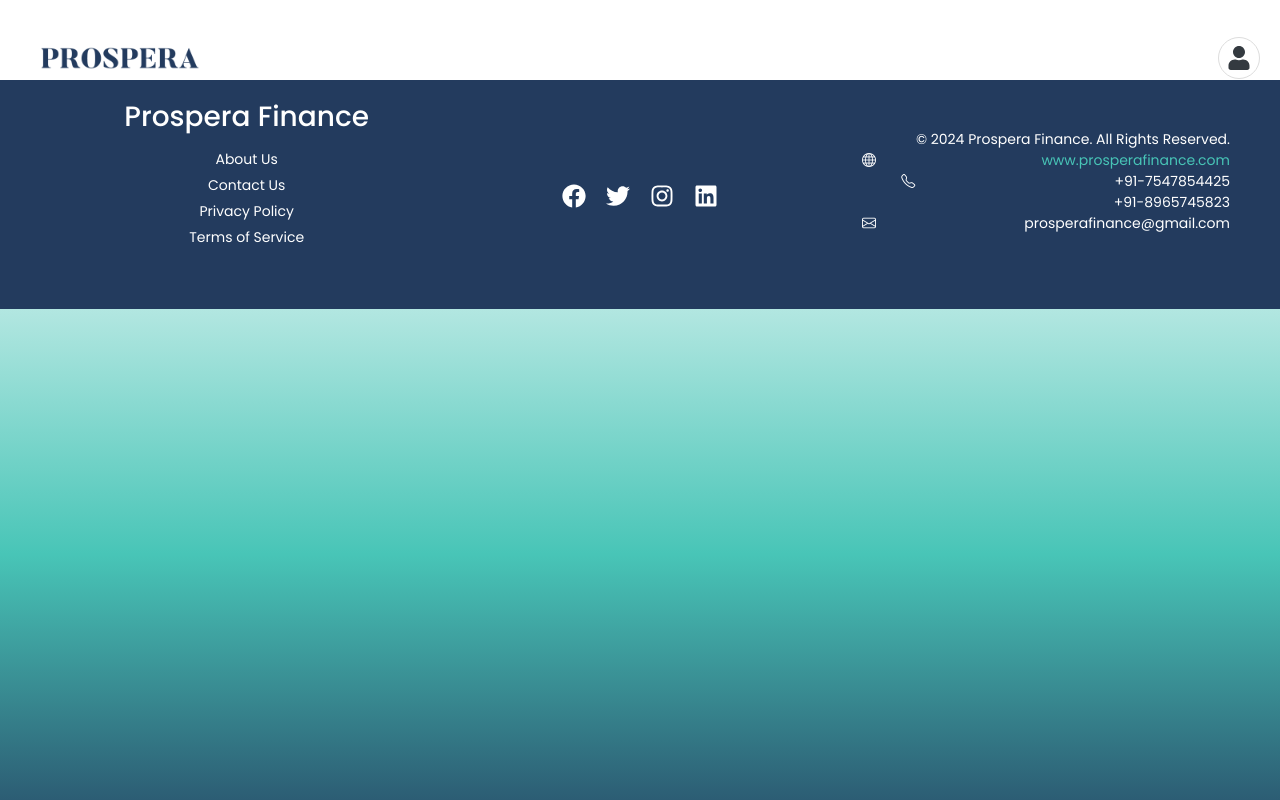
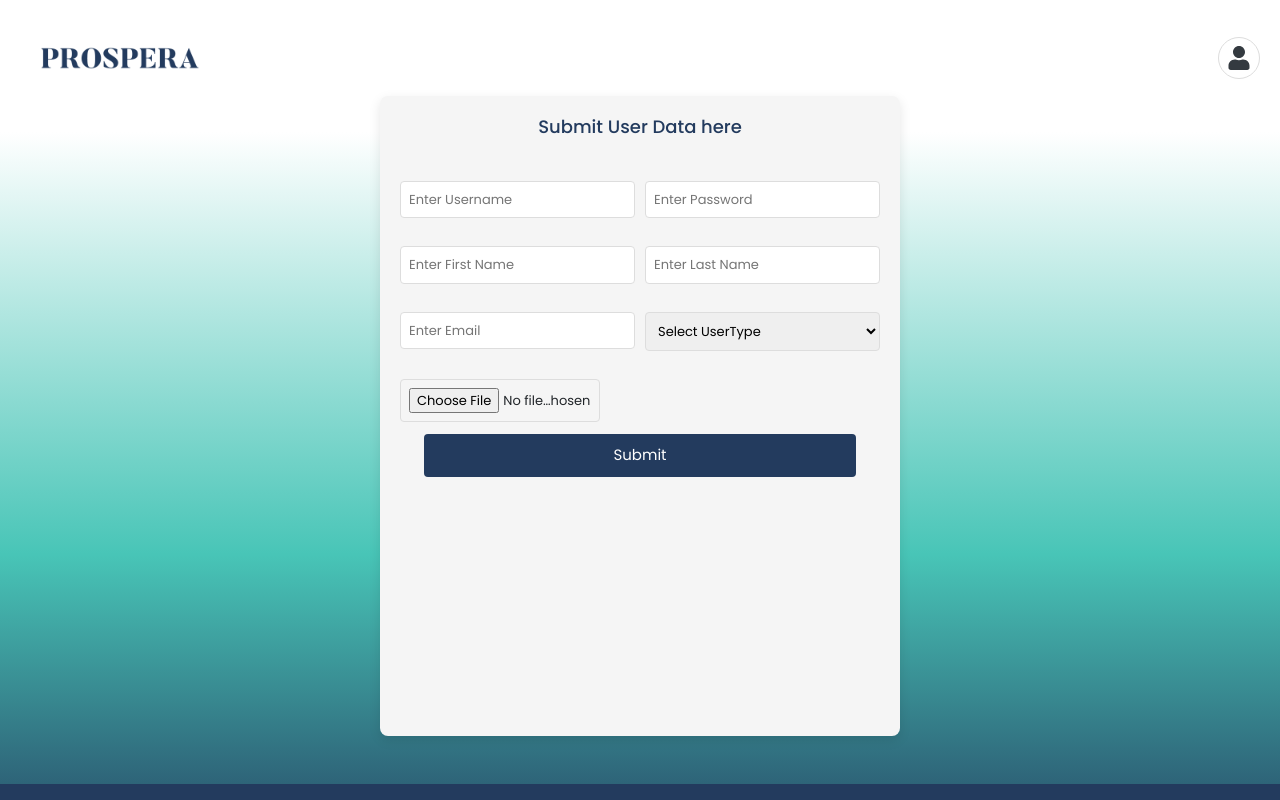
Before and after one commit to addkulkarni/Prospera-Frontend, a React (Create React App) app: page /dashboard/admin in a window 1280 px wide. Shown: the top 800 px of the page. Built offline with nearby package versions, Linux system fonts and the light colour scheme.

Commit message:
admin module

```diff
--- a/src/include/dashboard/Dashboard.js
+++ b/src/include/dashboard/Dashboard.js
@@ -10,6 +10,7 @@
 
 
 import SetLoanDetails from '../../modules/cm/setloandetails/SetLoanDetails';
+import Admin from '../../modules/admin/Admin';
 
 function Dashboard() {
   return (
@@ -22,6 +23,7 @@
                 <Route path="re" element={<RE/>}/>
                 <Route path="ah" element={<Ah/>}/>
                 <Route path="cm" element={<Cm />}/>
+                <Route path='admin' element={<Admin/>}/>
                         {/* <Route path="cm/setloandetails/:id" element={<SetLoanDetails/>} /> */}
                 {/* </Route> */}
             </Routes>
--- /dev/null
+++ b/src/modules/admin/Admin.css
@@ -0,0 +1,89 @@
+/* General form styling */
+.admin-form-container {
+    max-width: 520px;
+    margin: 0 auto;
+    padding: 20px;
+    background-color: #f5f5f5;
+    border-radius: 8px;
+    box-shadow: 0px 4px 12px rgba(0, 0, 0, 0.1);
+  }
+
+  .admin-form {
+    display: flex;
+    flex-direction: column;
+    gap: 12px; /* Increased gap for better spacing */
+    margin-bottom: 10px;
+  }
+
+  .subheading {
+    text-align: center;
+    color: #233b5e;
+    font-size: 18px;
+    margin-bottom: 15px;
+    font-weight: 500;
+  }
+
+  /* Form row and element styling */
+  .form-row {
+    display: flex;
+    gap: 10px; /* Slightly increased gap between columns */
+  }
+
+  .form-element {
+    flex: 1;
+    width:200px;
+    display: flex;
+    flex-direction: column;
+  }
+
+  .form-element input,
+  .form-element select {
+    padding: 8px;
+    font-size: 13px;
+    border: 1px solid #ddd;
+    border-radius: 4px;
+  }
+
+  .form-element input::placeholder,
+  .form-element select::placeholder {
+    font-size: 13px;
+  }
+
+  .form-element input:focus,
+  .form-element select:focus {
+    border-color: #233b5e;
+    outline: none;
+  }
+
+  /* Error message styling */
+  .error {
+    color: red;
+    font-size: 12px;
+    text-align: left;
+    height: 14px; /* Fixed height to prevent shifting */
+    margin-top: 2px;
+  }
+
+  /* Button styling */
+  .submit-button {
+    background-color: #233b5e;
+    color: #fff;
+    border: none;
+    padding: 10px;
+    border-radius: 4px;
+    cursor: pointer;
+    width: 90%;
+    font-size: 15px;
+  }
+
+  .submit-button:hover {
+    background-color: #1a2d4b;
+  }
+
+  /* Responsive adjustments */
+  @media (max-width: 520px) {
+    .form-row {
+      flex-direction: column;
+      gap: 8px;
+    }
+  }
--- /dev/null
+++ b/src/modules/admin/Admin.js
@@ -0,0 +1,123 @@
+import React, { useState } from 'react'
+import validator from '../../validation/Validator';
+import { useForm } from 'react-hook-form';
+import './Admin.css'
+import axios from 'axios';
+
+  const Admin = () => {
+    const [image, setImage] = useState(null);
+    const [error, setError] = useState('');
+    const [success, setSuccess] = useState('');
+    const { register, reset, getValues, formState: { errors } } = useForm();
+    const [statement, setStatement] = useState("Submit User Data here");
+
+    const handleImageChange = (event) => {
+      const file = event.target.files[0];
+      if (file && file.size > 2 * 1024 * 1024) { // 2 MB limit
+          setError('File size exceeds 2 MB');
+          setImage(null);
+      } else {
+          setImage(file);
+      }
+  };
+
+  const handleSubmit = async (event) => {
+    event.preventDefault();
+    setError('');
+    setSuccess('');
+
+    const formData = new FormData();
+
+    // Create a user object
+    const user = {
+      username: getValues('username'),
+      password: getValues('password'),
+      firstname: getValues('firstname'),
+      lastname: getValues('lastname'),
+        userEmail: getValues('userEmail'),
+        userType: getValues('userType'),
+    };
+
+    // Append user data as a JSON string
+    formData.append('data', JSON.stringify(user));
+
+    if (image) {
+        formData.append('photo', image);
+    }
+
+    try {
+        const response = await axios.post('http://localhost:9097/admin/saveUser', formData, {
+            headers: {
+                'Content-Type': 'multipart/form-data',
+            },
+        });
+        setSuccess('User saved successfully!');
+        alert('User saved successfully');
+        console.log('User saved:', response.data);
+        reset(); // Reset form after successful submission
+    } catch (error) {
+        setError('Error saving user. Please try again.');
+        console.error('Error saving user:', error);
+    }
+};
+
+  return (
+    <div className='admin-form-container mb-5 mt-3 w-50' style={{minHeight:'80vh'}}>
+    <form className='admin-form' onSubmit={handleSubmit}>
+        <h5 className='subheading'>{statement}</h5>
+
+        <div className='form-row'>
+          <div className='form-element'>
+
+            <span className="error"></span>
+            <input type="text" placeholder="Enter Username" {...register('username')} />
+          </div>
+          <div className='form-element'>
+          <span className="error"></span>
+            <input type="text" placeholder="Enter Password"{...register('password')} />
+          </div>
+        </div>
+
+        <div className='form-row'>
+          <div className='form-element'>
+
+            <span className="error">{errors.firstName && errors.firstName.message}</span>
+            <input type="text" placeholder="Enter First Name" {...register('firstname', validator.fname)} />
+          </div>
+          <div className='form-element'>
+          <span className="error"></span>
+            <input type="text" placeholder="Enter Last Name"{...register('lastname')} />
+          </div>
+        </div>
+
+        <div className='form-row'>
+          <div className='form-element'>
+
+            <span className="error">{errors.email && errors.email.message}</span>
+            <input type="email" placeholder='Enter Email' {...register('userEmail', validator.email)} />
+          </div>
+          <div className='form-element'>
+          <span className="error"></span>
+            <select {...register('userType')} defaultValue="">
+              <option value="" disabled>Select UserType</option>
+              <option value="Oe">oe</option>
+              <option value="Re">re</option>
+              <option value="Cm">cm</option>
+              <option value="Ah">ah</option>
+              <option value="Admin">admin</option>
+            </select>
+          </div>
+        </div>
+        <div className='form-element'>
+        <span className="error"></span>
+        <input type="file"  accept="image/*" {...register('photo')}   onChange={handleImageChange}/></div>
+
+        <div className='form-navigation'>
+          <button type="submit" className='submit-button'>Submit</button>
+        </div>
+      </form>
+    </div>
+  )
+}
+
+export default Admin
```
